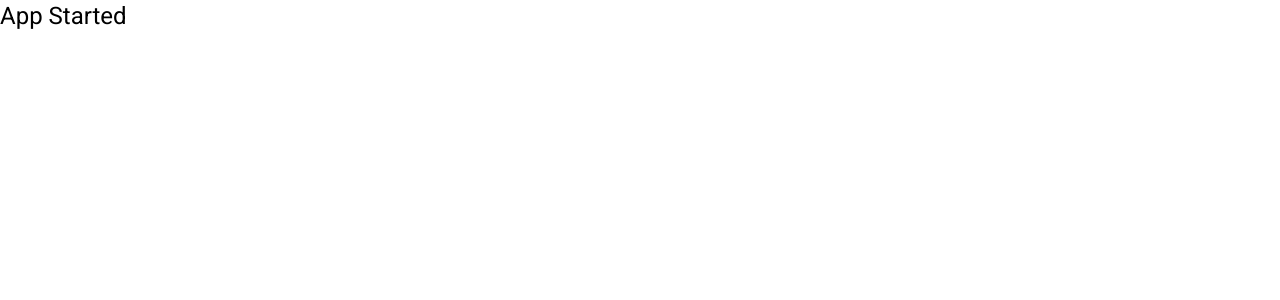
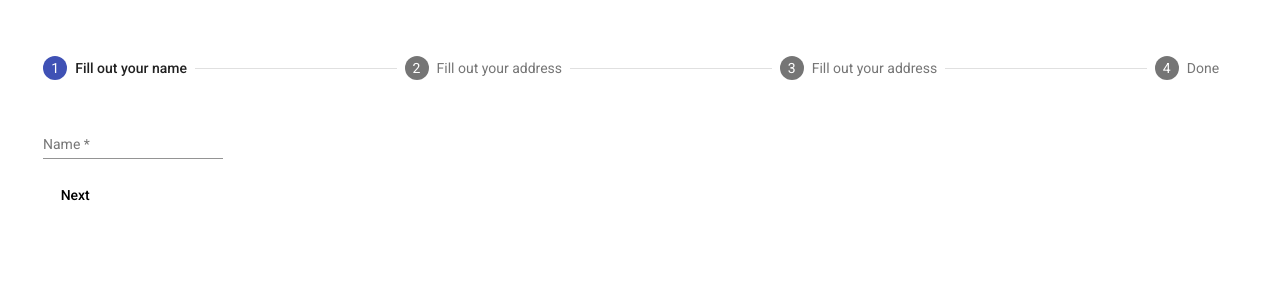
Before and after one commit to Moses-Everlytic/docker-mean-stack-app, an Angular app in the folder angular-frontend/: page / in a window 1280 px wide. Shown: the top 300 px of the page. Built offline with nearby package versions, Linux system fonts and the light colour scheme.

Commit message:
Setup Material Stepper interface

```diff
--- a/angular-frontend/angular.json
+++ b/angular-frontend/angular.json
@@ -24,7 +24,7 @@
               "src/assets"
             ],
             "styles": [
-              "./node_modules/@angular/material/prebuilt-themes/purple-green.css",
+              "./node_modules/@angular/material/prebuilt-themes/indigo-pink.css",
               "src/styles.css"
             ],
             "scripts": []
@@ -89,7 +89,7 @@
               "src/assets"
             ],
             "styles": [
-              "./node_modules/@angular/material/prebuilt-themes/purple-green.css",
+              "./node_modules/@angular/material/prebuilt-themes/indigo-pink.css",
               "src/styles.css"
             ],
             "scripts": []
--- a/angular-frontend/src/app/app.component.css
+++ b/angular-frontend/src/app/app.component.css
@@ -0,0 +1,12 @@
+main {
+  width: 97%;
+  margin: 32px auto;
+}
+
+.mat-stepper-horizontal {
+  margin-top: 8px;
+}
+
+.mat-form-field {
+  margin-top: 16px;
+}
--- a/angular-frontend/src/app/app.component.html
+++ b/angular-frontend/src/app/app.component.html
@@ -1,3 +1,52 @@
-<h1>
-  App Started
-</h1>
+<main>
+  <mat-horizontal-stepper [linear]="isLinear" #stepper>
+    <mat-step [stepControl]="firstFormGroup">
+      <form [formGroup]="firstFormGroup">
+        <ng-template matStepLabel>Fill out your name</ng-template>
+        <mat-form-field>
+          <mat-label>Name</mat-label>
+          <input matInput placeholder="Last name, First name" formControlName="firstCtrl" required>
+        </mat-form-field>
+        <div>
+          <button mat-button matStepperNext>Next</button>
+        </div>
+      </form>
+    </mat-step>
+    <mat-step [stepControl]="secondFormGroup">
+      <form [formGroup]="secondFormGroup">
+        <ng-template matStepLabel>Fill out your address</ng-template>
+        <mat-form-field>
+          <mat-label>Address</mat-label>
+          <input matInput formControlName="secondCtrl" placeholder="Ex. 1 Main St, New York, NY"
+                 required>
+        </mat-form-field>
+        <div>
+          <button mat-button matStepperPrevious>Back</button>
+          <button mat-button matStepperNext>Next</button>
+        </div>
+      </form>
+    </mat-step>
+    <mat-step [stepControl]="thirdFormGroup">
+      <form [formGroup]="thirdFormGroup">
+        <ng-template matStepLabel>Fill out your address</ng-template>
+        <mat-form-field>
+          <mat-label>Address</mat-label>
+          <input matInput formControlName="thirdCtrl" placeholder="Ex. 1 Main St, New York, NY"
+                 required>
+        </mat-form-field>
+        <div>
+          <button mat-button matStepperPrevious>Back</button>
+          <button mat-button matStepperNext>Next</button>
+        </div>
+      </form>
+    </mat-step>
+    <mat-step>
+      <ng-template matStepLabel>Done</ng-template>
+      <p>You are now done.</p>
+      <div>
+        <button mat-button matStepperPrevious>Back</button>
+        <button mat-button (click)="stepper.reset()">Reset</button>
+      </div>
+    </mat-step>
+  </mat-horizontal-stepper>
+</main>
--- a/angular-frontend/src/app/app.component.ts
+++ b/angular-frontend/src/app/app.component.ts
@@ -1,10 +1,77 @@
-import { Component } from '@angular/core';
+import { Component, OnInit } from '@angular/core';
+import { HttpClient } from '@angular/common/http';
+import {FormBuilder, FormGroup, Validators} from '@angular/forms';
 
 @Component({
   selector: 'app-root',
   templateUrl: './app.component.html',
   styleUrls: ['./app.component.css']
 })
-export class AppComponent {
-  title = 'angular-frontend';
+export class AppComponent implements OnInit {
+  title = 'Docker Mean Stack APP';
+
+  API = 'http://localhost:3000';
+
+  user: any[] = [];
+
+  userId = null;
+
+  isLinear = true;
+  firstFormGroup: FormGroup;
+  secondFormGroup: FormGroup;
+  thirdFormGroup: FormGroup;
+
+  constructor(private http: HttpClient, private _formBuilder: FormBuilder) {}
+
+  ngOnInit() {
+    this.firstFormGroup = this._formBuilder.group({
+      firstCtrl: ['', Validators.required]
+    });
+    this.secondFormGroup = this._formBuilder.group({
+      secondCtrl: ['', Validators.required]
+    });
+    this.thirdFormGroup = this._formBuilder.group({
+      thirdCtrl: ['', Validators.required]
+    });
+
+  }
+
+  addUser(email) {
+    this.http.post(`${this.API}/user`, {email})
+      .subscribe((repsonse: any) => {
+        this.userId = repsonse.data.id;
+        this.goToNextStep();
+      })
+  }
+
+  updateUserName(name) {
+    this.http.put(`${this.API}/user/${this.userId}`, {name})
+      .subscribe(() => {
+        this.goToNextStep();
+      })
+  }
+
+  updateUserMobileNnmber(mobile) {
+    this.http.put(`${this.API}/user/${this.userId}`, {mobile})
+      .subscribe(() => {
+        this.goToNextStep();
+      })
+  }
+
+
+  getUser(userId) {
+    this.http.get(`${this.API}/users/${this.userId}`)
+      .subscribe((user: any) => {
+        this.user = user
+      })
+  }
+
+
+  goToNextStep() {
+
+  }
+
+  resetAll() {
+
+  }
 }
```
Also changed, not shown: angular-frontend/src/app/app.module.ts (+11 -4 lines).
